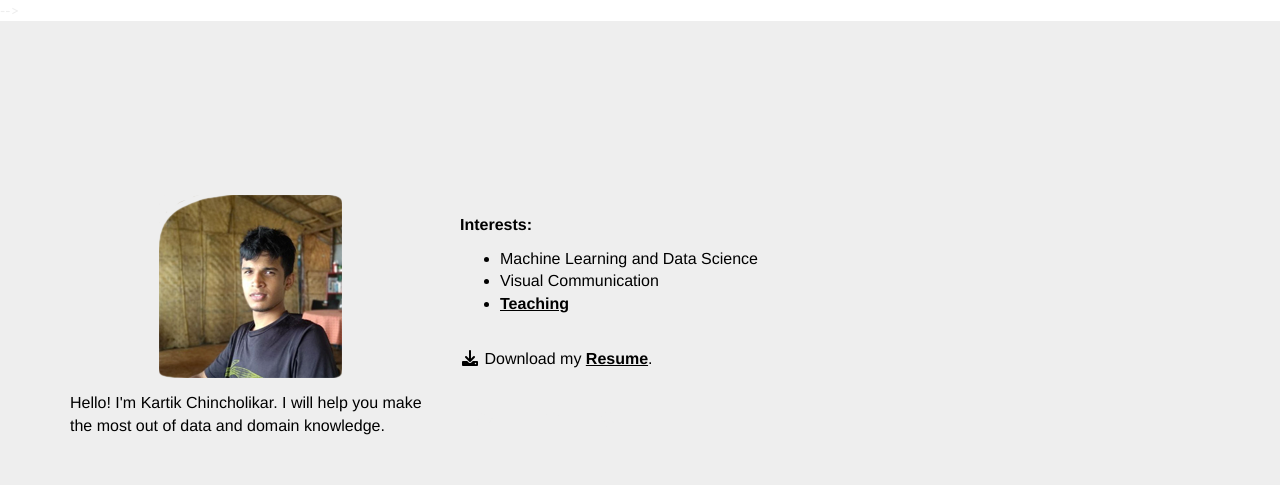
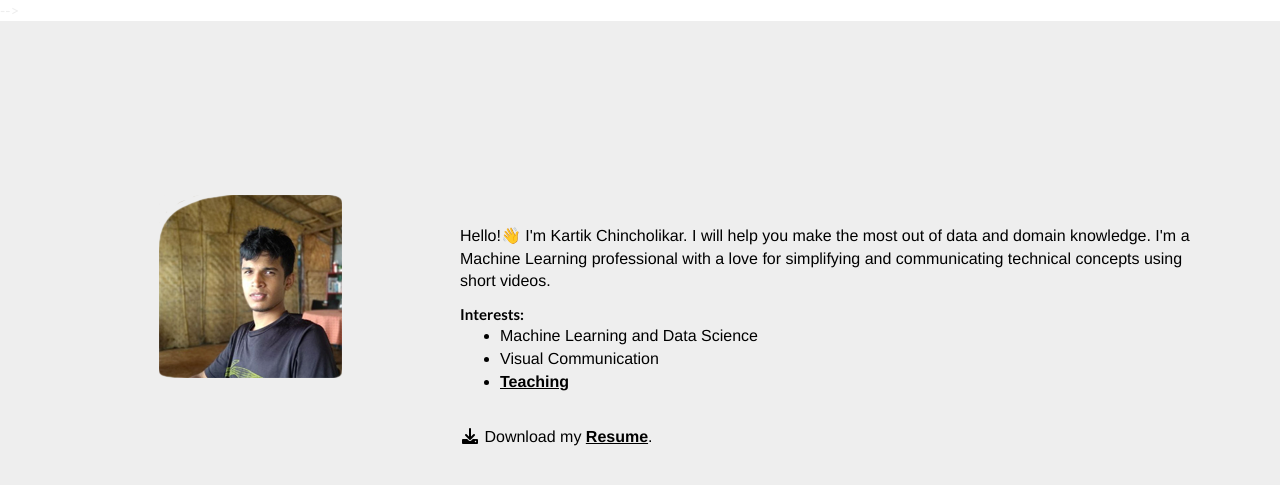
Before and after one commit to kartikchincholikar/kartikchincholikar.github.io, a Jekyll site: the page built from _posts/2014-07-19-Group Equivariant Neural Networks.markdown, in a window 1280 px wide and 900 px high. Shown: the top 485 px of the window. Built offline with Jekyll 4.4.1, drawn with Linux system fonts in a browser that asks for light colours.

Commit message:
header changes

```diff
--- a/_includes/header.html
+++ b/_includes/header.html
@@ -4,10 +4,10 @@
     <div class="row">
       <div class="col-lg-4">
         <img class="img-responsive" src="img/profile.png" alt="Kartik Chincholikar" />
-        <p position:center; top:-5px;>Hello! I'm Kartik Chincholikar. I will help you make the most out of data and domain knowledge.</p>
       </div>
       <div class="col-lg-8">
         <p style="text-align:left"><br>
+          <p>Hello!👋 I'm Kartik Chincholikar. I will help you make the most out of data and domain knowledge. I'm a Machine Learning professional with a love for simplifying and communicating technical concepts using short videos.</p>
           <b>Interests:</b><br>
           <ul>
             <li>Machine Learning and Data Science</li>
```
